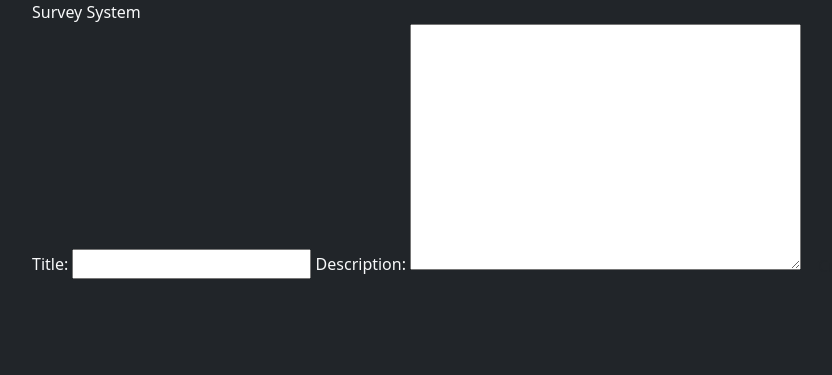
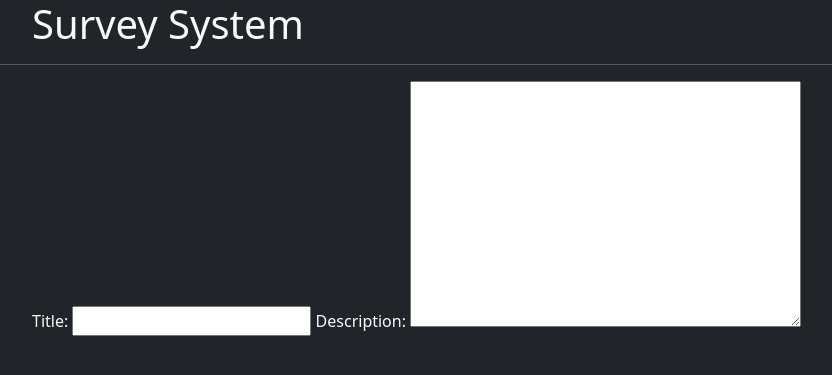
Before and after one commit to nicofreundt/school_project, a Django app: page /survey/create/ in a window 1280 px wide. Shown: the top 375 px of the page, without its empty margins (50-882 px from the left). Run offline with Django 4.2, Linux system fonts and the light colour scheme.

Commit message:
Improved Base-Template design

```diff
--- a/survey_system/templates/base.html
+++ b/survey_system/templates/base.html
@@ -6,7 +6,8 @@
   <link href="https://cdn.jsdelivr.net/npm/bootstrap@5.1.3/dist/css/bootstrap.min.css" rel="stylesheet" integrity="sha384-1BmE4kWBq78iYhFldvKuhfTAU6auU8tT94WrHftjDbrCEXSU1oBoqyl2QvZ6jIW3" crossorigin="anonymous">
 </head>
 <body class="bg-dark text-light">
-  <div class="container">Survey System</div>
+  <div class="container"><h1>Survey System</h1></div>
+  <hr>
   <main class="container">
     {% block content %}
     {% endblock %}
```
